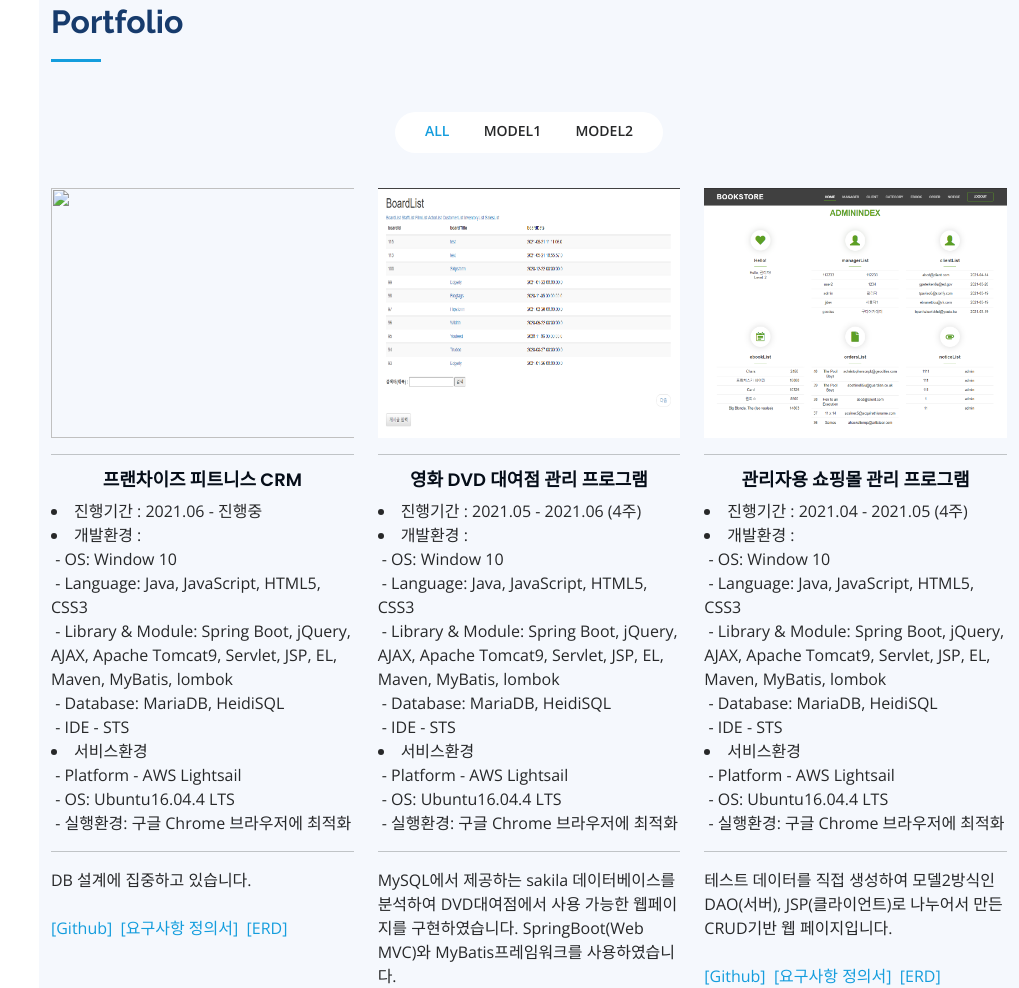
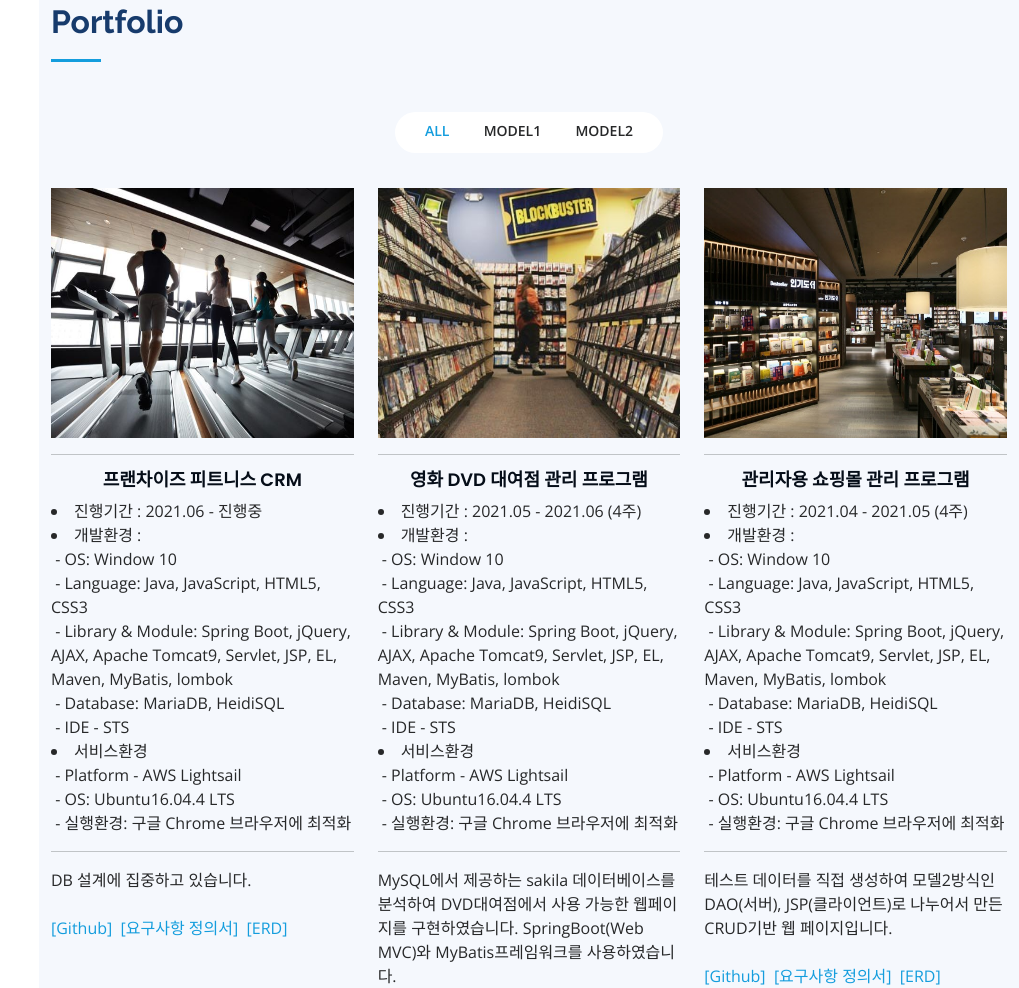
Before and after one commit to seoh2k/seoh2k.github.io, a plain HTML site: page index.html in a window 1280 px wide. Shown: the part 2959-3947 px from the top of the page, without its empty margins (261-1280 px from the left). Drawn offline with nearby package versions, Linux system fonts and the light colour scheme.

Commit message:
포트폴리오 이미지 수정
 - 기존 홈페이지 캡쳐 이미지 삭제
 - 주제에 맞는 이미지 삽입

```diff
--- a/index.html
+++ b/index.html
@@ -273,9 +273,9 @@
         <div class="row portfolio-container" data-aos="fade-up" data-aos-delay="100">
         	  <div class="col-lg-4 col-md-6 portfolio-item filter-model2">
 	            <div class="portfolio-wrap">
-	              <img src="" class="img-fluid" alt="" style="height: 250px; width: 400px;">
+	              <img src="assets/img/portfolio/gym.jpg" class="img-fluid" alt="" style="height: 250px; width: 400px;">
 	              <div class="portfolio-links">
-	                <a href="" data-gallery="portfolioGallery" class="portfolio-lightbox" title="App 1"><i class="bx bx-plus"></i></a>
+	                <a href="assets/img/portfolio/gym.jpg" data-gallery="portfolioGallery" class="portfolio-lightbox" title="App 1"><i class="bx bx-plus"></i></a>
 	                <a href="" title="More Details"><i class="bx bx-link"></i></a>
 	              </div>
 	            </div>
@@ -314,9 +314,9 @@
 
 			  <div class="col-lg-4 col-md-6 portfolio-item filter-model2">
 	            <div class="portfolio-wrap">
-	              <img src="assets/img/portfolio/sakila.png" class="img-fluid" alt="" style="height: 250px; width: 400px;">
+	              <img src="assets/img/portfolio/DVDRentalshop.jfif" class="img-fluid" alt="" style="height: 250px; width: 400px;">
 	              <div class="portfolio-links">
-	                <a href="assets/img/portfolio/sakila.png" data-gallery="portfolioGallery" class="portfolio-lightbox" title="App 1"><i class="bx bx-plus"></i></a>
+	                <a href="assets/img/portfolio/DVDRentalshop.jfif" data-gallery="portfolioGallery" class="portfolio-lightbox" title="App 1"><i class="bx bx-plus"></i></a>
 	                <a href="http://seoh2k.kro.kr/sakila/" title="More Details"><i class="bx bx-link"></i></a>
 	              </div>
 	            </div>
@@ -355,9 +355,9 @@
 
 	          <div class="col-lg-4 col-md-6 portfolio-item filter-model1">
 	            <div class="portfolio-wrap">
-	              <img src="assets/img/portfolio/mallAdmin.png" class="img-fluid" alt="" style="height: 250px; width: 400px;">
+	              <img src="assets/img/portfolio/bookstore.jpg" class="img-fluid" alt="" style="height: 250px; width: 400px;">
 	              <div class="portfolio-links">
-	                <a href="assets/img/portfolio/mallAdmin.png" data-gallery="portfolioGallery" class="portfolio-lightbox" title="Web 3"><i class="bx bx-plus"></i></a>
+	                <a href="assets/img/portfolio/bookstore.jpg" data-gallery="portfolioGallery" class="portfolio-lightbox" title="Web 3"><i class="bx bx-plus"></i></a>
 	                <a href="http://seoh2k.kro.kr/mall_admin/adminIndex.jsp" title="More Details"><i class="bx bx-link"></i></a>
 	              </div>
 	            </div>
```
Also changed, not shown: assets/img/portfolio/DVDRentalshop.jfif (added), assets/img/portfolio/bookstore.jpg (added), assets/img/portfolio/gym.jpg (added), assets/img/portfolio/mallAdmin.png (deleted), assets/img/portfolio/sakila.png (deleted), assets/img/portfolio/sakilaERD.png (deleted).
